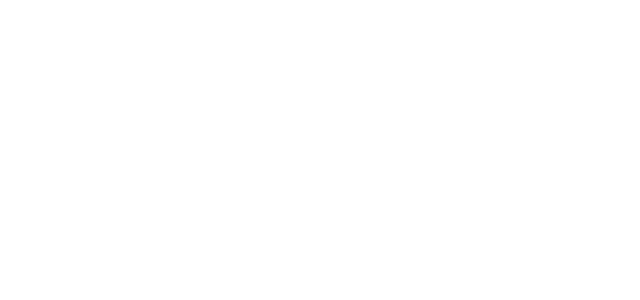
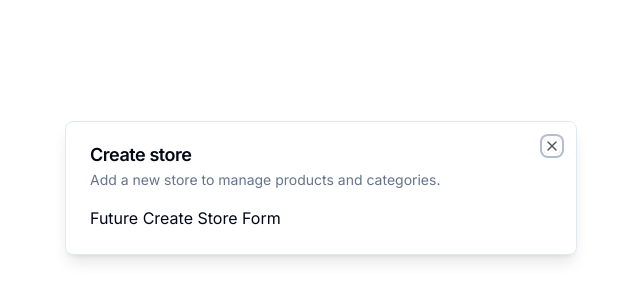
Before and after one commit to CudHnyuH/ecommerce_admin-nextjs13, a Next.js app: page / in a window 1280 px wide. Shown: the part 212-512 px from the top of the page, without its empty margins (319-959 px from the left). Built offline with nearby package versions, Linux system fonts and the light colour scheme.

Commit message:
Modal components (Admin)

```diff
--- a/app/(root)/(routes)/page.tsx
+++ b/app/(root)/(routes)/page.tsx
@@ -1,13 +1,21 @@
-"use client"
+"use client";
 
-import { UserButton } from "@clerk/nextjs";
+import { useEffect } from "react";
+import { useParams } from "next/navigation";
+
+import { useStoreModal } from "@/hooks/use-store-modal";
 
 const SetupPage = () => {
-  return (
-    <div className="p-4">
-        <UserButton afterSignOutUrl="/" />
-    </div>
-  )
-}
+  const onOpen = useStoreModal((state) => state.onOpen);
+  const isOpen = useStoreModal((state) => state.isOpen);
+
+  useEffect(() => {
+    if (!isOpen) {
+      onOpen();
+    }
+  }, [isOpen, onOpen]);
+
+  return null;
+};
 
 export default SetupPage;
--- a/app/layout.tsx
+++ b/app/layout.tsx
@@ -1,6 +1,7 @@
 import './globals.css'
 import { Inter } from 'next/font/google'
 import { ClerkProvider } from '@clerk/nextjs'
+import { ModalProvider } from '@/providers/modal-provider'
 
 const inter = Inter({ subsets: ['latin'] })
 
@@ -18,6 +19,7 @@
     <ClerkProvider>
       <html lang="en">
         <body className={inter.className}>
+          <ModalProvider />
           {children}
         </body>
       </html>
--- /dev/null
+++ b/components/modals/store-modal.tsx
@@ -0,0 +1,21 @@
+"use client";
+
+import { Modal } from "@/components/ui/modal";
+
+import { useStoreModal } from "@/hooks/use-store-modal";
+
+
+export const StoreModal = () => {
+  const storeModal = useStoreModal();
+
+  return (
+    <Modal
+      title="Create store"
+      description="Add a new store to manage products and categories."
+      isOpen={storeModal.isOpen}
+      onClose={storeModal.onClose}
+    >
+      Future Create Store Form
+    </Modal>
+  );
+};
--- /dev/null
+++ b/components/ui/dialog.tsx
@@ -0,0 +1,123 @@
+"use client"
+
+import * as React from "react"
+import * as DialogPrimitive from "@radix-ui/react-dialog"
+import { X } from "lucide-react"
+
+import { cn } from "@/lib/utils"
+
+const Dialog = DialogPrimitive.Root
+
+const DialogTrigger = DialogPrimitive.Trigger
+
+const DialogPortal = ({
+  className,
+  ...props
+}: DialogPrimitive.DialogPortalProps) => (
+  <DialogPrimitive.Portal className={cn(className)} {...props} />
+)
+DialogPortal.displayName = DialogPrimitive.Portal.displayName
+
+const DialogOverlay = React.forwardRef<
+  React.ElementRef<typeof DialogPrimitive.Overlay>,
+  React.ComponentPropsWithoutRef<typeof DialogPrimitive.Overlay>
+>(({ className, ...props }, ref) => (
+  <DialogPrimitive.Overlay
+    ref={ref}
+    className={cn(
+      "fixed inset-0 z-50 bg-background/80 backdrop-blur-sm data-[state=open]:animate-in data-[state=closed]:animate-out data-[state=closed]:fade-out-0 data-[state=open]:fade-in-0",
+      className
+    )}
+    {...props}
+  />
+))
+DialogOverlay.displayName = DialogPrimitive.Overlay.displayName
+
+const DialogContent = React.forwardRef<
+  React.ElementRef<typeof DialogPrimitive.Content>,
+  React.ComponentPropsWithoutRef<typeof DialogPrimitive.Content>
+>(({ className, children, ...props }, ref) => (
+  <DialogPortal>
+    <DialogOverlay />
+    <DialogPrimitive.Content
+      ref={ref}
+      className={cn(
+        "fixed left-[50%] top-[50%] z-50 grid w-full max-w-lg translate-x-[-50%] translate-y-[-50%] gap-4 border bg-background p-6 shadow-lg duration-200 data-[state=open]:animate-in data-[state=closed]:animate-out data-[state=closed]:fade-out-0 data-[state=open]:fade-in-0 data-[state=closed]:zoom-out-95 data-[state=open]:zoom-in-95 data-[state=closed]:slide-out-to-left-1/2 data-[state=closed]:slide-out-to-top-[48%] data-[state=open]:slide-in-from-left-1/2 data-[state=open]:slide-in-from-top-[48%] sm:rounded-lg md:w-full",
+        className
+      )}
+      {...props}
+    >
+      {children}
+      <DialogPrimitive.Close className="absolute right-4 top-4 rounded-sm opacity-70 ring-offset-background transition-opacity hover:opacity-100 focus:outline-none focus:ring-2 focus:ring-ring focus:ring-offset-2 disabled:pointer-events-none data-[state=open]:bg-accent data-[state=open]:text-muted-foreground">
+        <X className="h-4 w-4" />
+        <span className="sr-only">Close</span>
+      </DialogPrimitive.Close>
+    </DialogPrimitive.Content>
+  </DialogPortal>
+))
+DialogContent.displayName = DialogPrimitive.Content.displayName
+
+const DialogHeader = ({
+  className,
+  ...props
+}: React.HTMLAttributes<HTMLDivElement>) => (
+  <div
+    className={cn(
+      "flex flex-col space-y-1.5 text-center sm:text-left",
+      className
+    )}
+    {...props}
+  />
+)
+DialogHeader.displayName = "DialogHeader"
+
+const DialogFooter = ({
+  className,
+  ...props
+}: React.HTMLAttributes<HTMLDivElement>) => (
+  <div
+    className={cn(
+      "flex flex-col-reverse sm:flex-row sm:justify-end sm:space-x-2",
+      className
+    )}
+    {...props}
+  />
+)
+DialogFooter.displayName = "DialogFooter"
+
+const DialogTitle = React.forwardRef<
+  React.ElementRef<typeof DialogPrimitive.Title>,
+  React.ComponentPropsWithoutRef<typeof DialogPrimitive.Title>
+>(({ className, ...props }, ref) => (
+  <DialogPrimitive.Title
+    ref={ref}
+    className={cn(
+      "text-lg font-semibold leading-none tracking-tight",
+      className
+    )}
+    {...props}
+  />
+))
+DialogTitle.displayName = DialogPrimitive.Title.displayName
+
+const DialogDescription = React.forwardRef<
+  React.ElementRef<typeof DialogPrimitive.Description>,
+  React.ComponentPropsWithoutRef<typeof DialogPrimitive.Description>
+>(({ className, ...props }, ref) => (
+  <DialogPrimitive.Description
+    ref={ref}
+    className={cn("text-sm text-muted-foreground", className)}
+    {...props}
+  />
+))
+DialogDescription.displayName = DialogPrimitive.Description.displayName
+
+export {
+  Dialog,
+  DialogTrigger,
+  DialogContent,
+  DialogHeader,
+  DialogFooter,
+  DialogTitle,
+  DialogDescription,
+}
--- /dev/null
+++ b/components/ui/modal.tsx
@@ -0,0 +1,49 @@
+"use client";
+
+import {
+    Dialog,
+    DialogContent,
+    DialogDescription,
+    DialogHeader,
+    DialogTitle
+} from "@/components/ui/dialog";
+
+interface ModalProps {
+  title: string;
+  description: string;
+  isOpen: boolean;
+  onClose: () => void;
+  children?: React.ReactNode;
+}
+
+export const Modal: React.FC<ModalProps> = ({
+  title,
+  description,
+  isOpen,
+  onClose,
+  children
+}) => {
+  const onChange = (open: boolean) => {
+    if (!open) {
+      onClose();
+    }
+  };
+
+  return (
+    <Dialog open={isOpen} onOpenChange={onChange}>
+      <DialogContent>
+        <DialogHeader>
+          <DialogTitle>
+            {title}
+          </DialogTitle>
+          <DialogDescription>
+            {description}
+          </DialogDescription>
+        </DialogHeader>
+        <div>
+          {children}
+        </div>
+      </DialogContent>
+    </Dialog>
+  );
+};
--- /dev/null
+++ b/hooks/use-store-modal.tsx
@@ -0,0 +1,13 @@
+import { create } from 'zustand';
+
+interface useStoreModalStore {
+  isOpen: boolean;
+  onOpen: () => void;
+  onClose: () => void;
+}
+
+export const useStoreModal = create<useStoreModalStore>((set) => ({
+  isOpen: false,
+  onOpen: () => set({ isOpen: true }),
+  onClose: () => set({ isOpen: false }),
+}));
--- a/package.json
+++ b/package.json
@@ -10,6 +10,7 @@
   },
   "dependencies": {
     "@clerk/nextjs": "^4.21.14",
+    "@radix-ui/react-dialog": "^1.0.4",
     "@radix-ui/react-slot": "^1.0.2",
     "@types/node": "20.3.3",
     "@types/react": "18.2.14",
@@ -27,6 +28,7 @@
     "tailwind-merge": "^1.13.2",
     "tailwindcss": "3.3.2",
     "tailwindcss-animate": "^1.0.6",
-    "typescript": "5.1.6"
+    "typescript": "5.1.6",
+    "zustand": "^4.3.9"
   }
 }
--- /dev/null
+++ b/providers/modal-provider.tsx
@@ -0,0 +1,23 @@
+"use client";
+
+import { useEffect, useState } from "react";
+
+import { StoreModal } from "@/components/modals/store-modal";
+
+export const ModalProvider = () => {
+  const [isMounted, setIsMounted] = useState(false);
+
+  useEffect(() => {
+    setIsMounted(true);
+  }, []);
+
+  if (!isMounted) {
+    return null;
+  }
+
+  return (
+    <>
+      <StoreModal />
+    </>
+  );
+}
```
Also changed, not shown: 1 other file (tests, documents, lock files or other folders).
